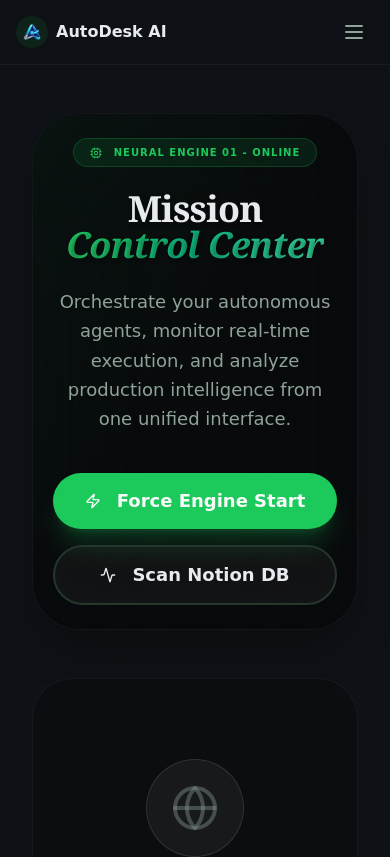
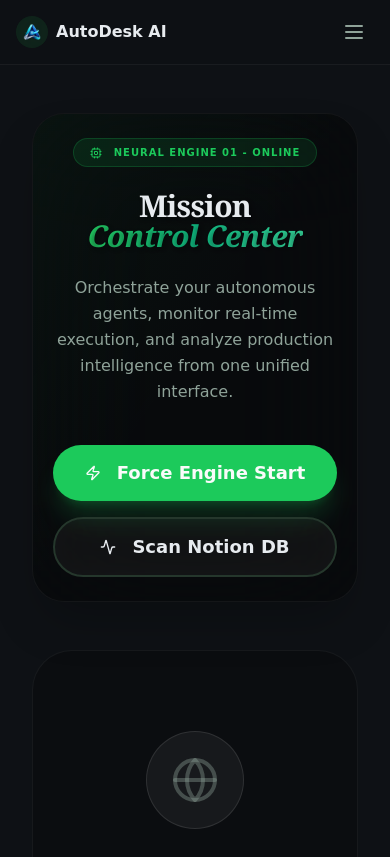
Before and after one commit to KGFCH2/AutoDesk-AI, a React (Vite) app: page /dashboard in a window 390 px wide. Shown: the top 857 px of the page. Built offline with nearby package versions, Linux system fonts and the light colour scheme; the HTML template or start-up script is replaced by a standard one.

Commit message:
Enhanced dashboard page with mobile-friendly adjustments

```diff
--- a/src/pages/dashboard.tsx
+++ b/src/pages/dashboard.tsx
@@ -36,18 +36,18 @@ const Index = () => {
       <div className="container py-12 space-y-12 animate-in fade-in slide-in-from-bottom-4 duration-1000">
 
         {/* Command Center Hero */}
-        <div className="flex flex-col lg:flex-row items-center justify-between gap-8 bg-black/40 border border-white/5 rounded-[3rem] p-6 md:p-12 backdrop-blur-3xl shadow-2xl relative overflow-hidden group">
+        <div className="flex flex-col lg:flex-row items-center justify-between gap-8 bg-black/40 border border-white/5 rounded-[2rem] md:rounded-[3rem] p-6 md:p-12 backdrop-blur-3xl shadow-2xl relative overflow-hidden group">
           <div className="absolute inset-0 bg-gradient-to-br from-primary/5 via-transparent to-transparent pointer-events-none" />
           <div className="relative z-10 flex flex-col items-center lg:items-start text-center lg:text-left space-y-6 max-w-2xl">
             <div className="flex items-center gap-3 px-4 py-1.5 rounded-full bg-primary/10 border border-primary/20 text-[10px] font-black tracking-widest uppercase text-primary">
               <Cpu className="w-3 h-3 animate-pulse" />
               <span>Neural Engine 01 - Online</span>
             </div>
-            <h1 className="text-4xl md:text-5xl font-black text-foreground tracking-tight leading-none">
+            <h1 className="text-3xl md:text-5xl font-black text-foreground tracking-tight leading-none">
               Mission <br />
               <span className="text-math-gradient">Control Center</span>
             </h1>
-            <p className="text-lg text-muted-foreground font-medium leading-relaxed font-comic">
+            <p className="text-base md:text-lg text-muted-foreground font-medium leading-relaxed font-comic">
               Orchestrate your autonomous agents, monitor real-time execution, and analyze production intelligence from one unified interface.
             </p>
             <div className="flex flex-wrap items-center justify-center lg:justify-start gap-4 pt-4">
@@ -155,7 +155,7 @@ const Index = () => {
                 initial={{ opacity: 0, scale: 0.95, y: 20 }}
                 animate={{ opacity: 1, scale: 1, y: 0 }}
                 exit={{ opacity: 0, scale: 0.95, y: 20 }}
-                className="relative w-full max-w-5xl h-[80vh] overflow-hidden rounded-[3rem] border border-white/10 bg-black/60 shadow-[0_0_100px_rgba(34,197,94,0.15)] flex flex-col"
+                className="relative w-full max-w-5xl h-[80vh] overflow-hidden rounded-[1.5rem] md:rounded-[3rem] border border-white/10 bg-black/60 shadow-[0_0_100px_rgba(34,197,94,0.15)] flex flex-col"
               >
                 <div className="p-8 border-b border-white/5 flex items-center justify-between bg-white/[0.02]">
                   <div className="space-y-1">
```
